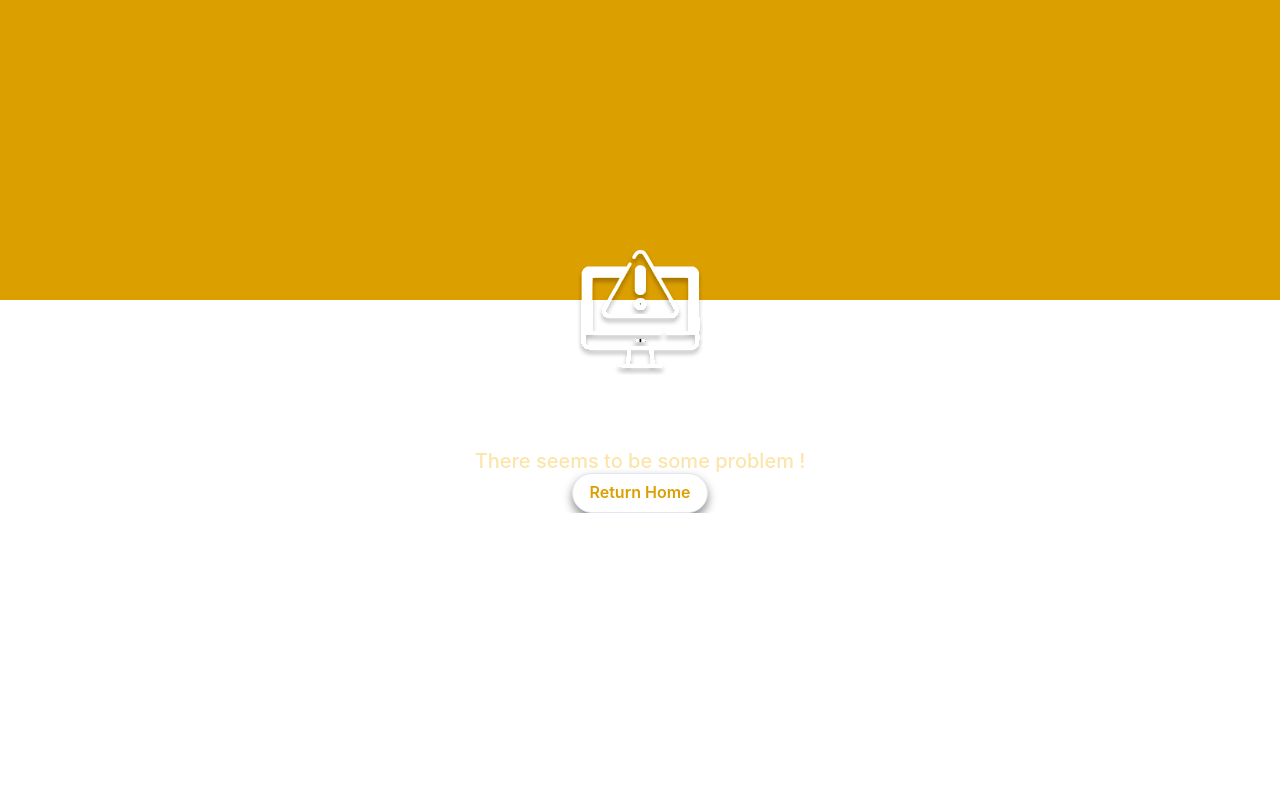
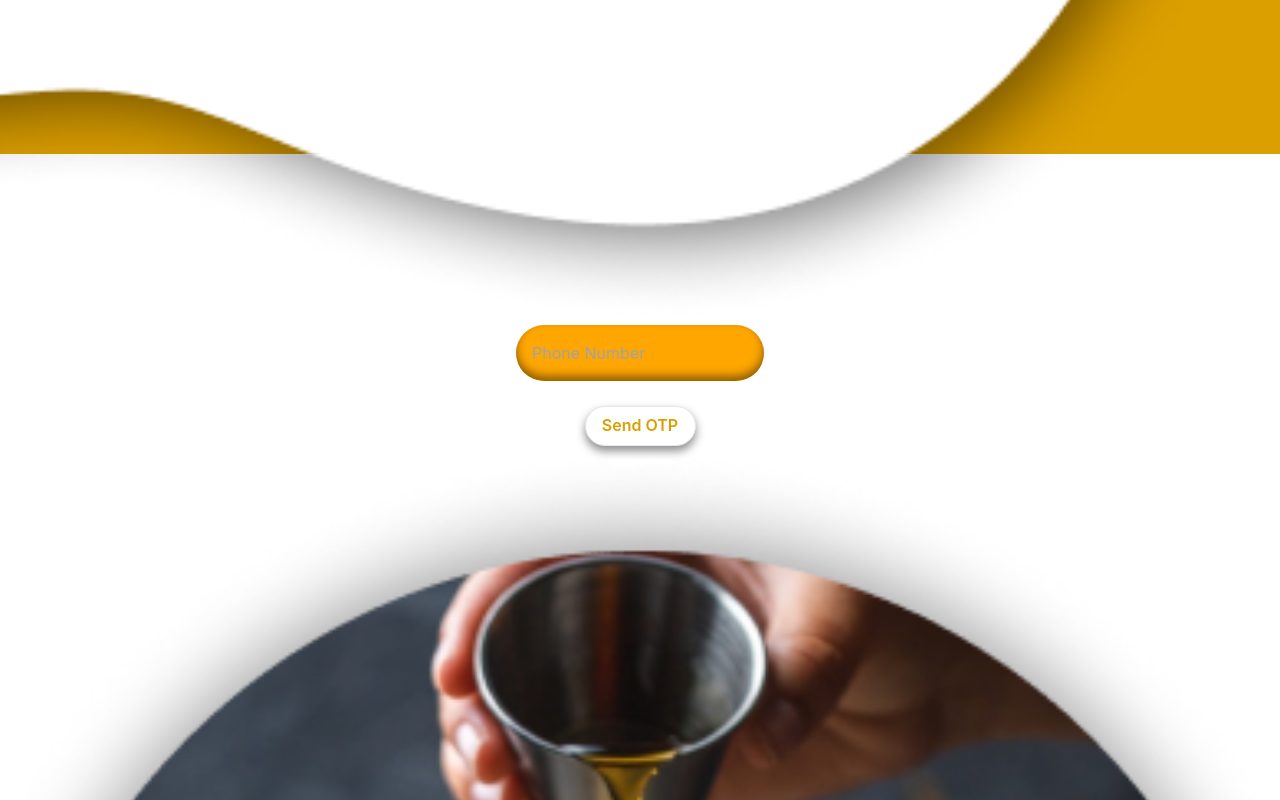
Before and after one commit to Oderna/restrosoft-scan-and-order-react, a React (Create React App) app: page / in a window 1280 px wide. Shown: the part 646-1446 px from the top of the page. Before the commit the page ends 1159 px from the top, so only its background shows below. Built offline with nearby package versions, Linux system fonts and the light colour scheme; the HTML template or start-up script is replaced by a standard one.

Commit message:
Revert "Error 404"

```diff
--- a/src/App.tsx
+++ b/src/App.tsx
@@ -1,26 +1,23 @@
 import React from 'react';
 import { BrowserRouter as Router, Routes, Route } from 'react-router-dom';
 import { ChakraProvider } from '@chakra-ui/react'
-import './App.css';
-
 import Login from './pages/Login';
 import VerifyOTP from './pages/VetfiyOTP';
 import Register from './pages/Register';
 import LandingPage from './pages/LandingPage';
-import Greeting from './pages/greeting';
-import Error404 from './pages/Error404';
+import './App.css';
 
 function App() {
   return (
     <ChakraProvider>
     <Router>
       <Routes>
+        <Route path="/" element={<Login />} />
         <Route path="/login" element={<Login />} />
         <Route path="/verify-otp" element={<VerifyOTP />} />
         <Route path="/register" element={<Register />} />
         <Route path="/landing" element={<LandingPage />} />
-        <Route path="/greeting" element={<Greeting />} />
-        <Route path="*" element={<Error404 />} />
+        {/* <Route path="*" element={<Error />} /> */}
       </Routes>
     </Router>
     </ChakraProvider>
--- a/src/components/common/BaseDefautlPage/BaseDefautlPage.tsx
+++ /dev/null
@@ -1,38 +0,0 @@
-import { Flex as ChakraFlex, Stack as ChakraStack, Text, Image, Spacer, Button, Box, Link } from "@chakra-ui/react";
-import React from "react";
-
-
-interface PageData {
-    title: string;
-    description: string;
-    icon: string;
-    button_text: string;
-    button_redirect_url: string;
-}
-
-function BaseDefaultPage(props: PageData): JSX.Element {
-    return (
-        <Box pt={"70%"} pb={"50px"} height="100vh" backgroundColor={"#DC9F00"}>
-            <ChakraFlex flexDirection={"column"} justifyContent={"space-between"} alignItems="center" height={"100%"}>
-                <Image
-                    className="upper-image"
-                    objectFit='cover'
-                    src={props.icon}
-                    height={"125px"}
-                    width={"125px"}
-                />
-                <ChakraStack>
-                    <Spacer />
-                    <Text fontWeight={"700"} fontSize="50px" lineHeight={"59px"} color="white" textAlign={'center'}>{props.title}</Text>
-                    <Text fontWeight={"500"} fontSize="20px" lineHeight={"23px"} color="#FCE5AB" textAlign={'center'}>{props.description}</Text>
-                </ChakraStack>
-                <Spacer />
-                <Link href={props.button_redirect_url}>
-                    <Button bgColor="#FFFFFF" color="#DC9F00" variant='outline' borderRadius='100px' shadow='0px 5px 10px rgba(0, 0, 0, 0.45);' transitionDuration="200ms">{props.button_text}</Button>
-                </Link>
-            </ChakraFlex>
-        </Box>
-    );
-}
-
-export default BaseDefaultPage;
--- a/src/pages/Error404/index.tsx
+++ /dev/null
@@ -1,16 +0,0 @@
-import React from "react";
-import BaseDefaultPage from "../../components/common/BaseDefautlPage/BaseDefautlPage";
-
-function Error404() {
-    return (
-        <BaseDefaultPage
-        title="Oops !!"
-        description="There seems to be some problem !"
-        icon='./images/error-404.svg'
-        button_text="Return Home"
-        button_redirect_url="/landing"
-        />
-    );
-}
-
-export default Error404;
--- a/src/pages/greeting/index.tsx
+++ /dev/null
@@ -1,16 +0,0 @@
-import React from "react";
-import BaseDefaultPage from "../../components/common/BaseDefautlPage/BaseDefautlPage";
-
-function Greeting() {
-    return (
-        <BaseDefaultPage
-        title="Thank You!!"
-        description="Your order was placed successfully. Enjoy you meal and have a good day!"
-        icon='./images/greeting.svg'
-        button_text="Back To Homepage"
-        button_redirect_url='/landing'
-        />
-    );
-}
-
-export default Greeting;
```
Also changed, not shown: public/images/error-404.svg (deleted), public/images/greeting.svg (deleted).
